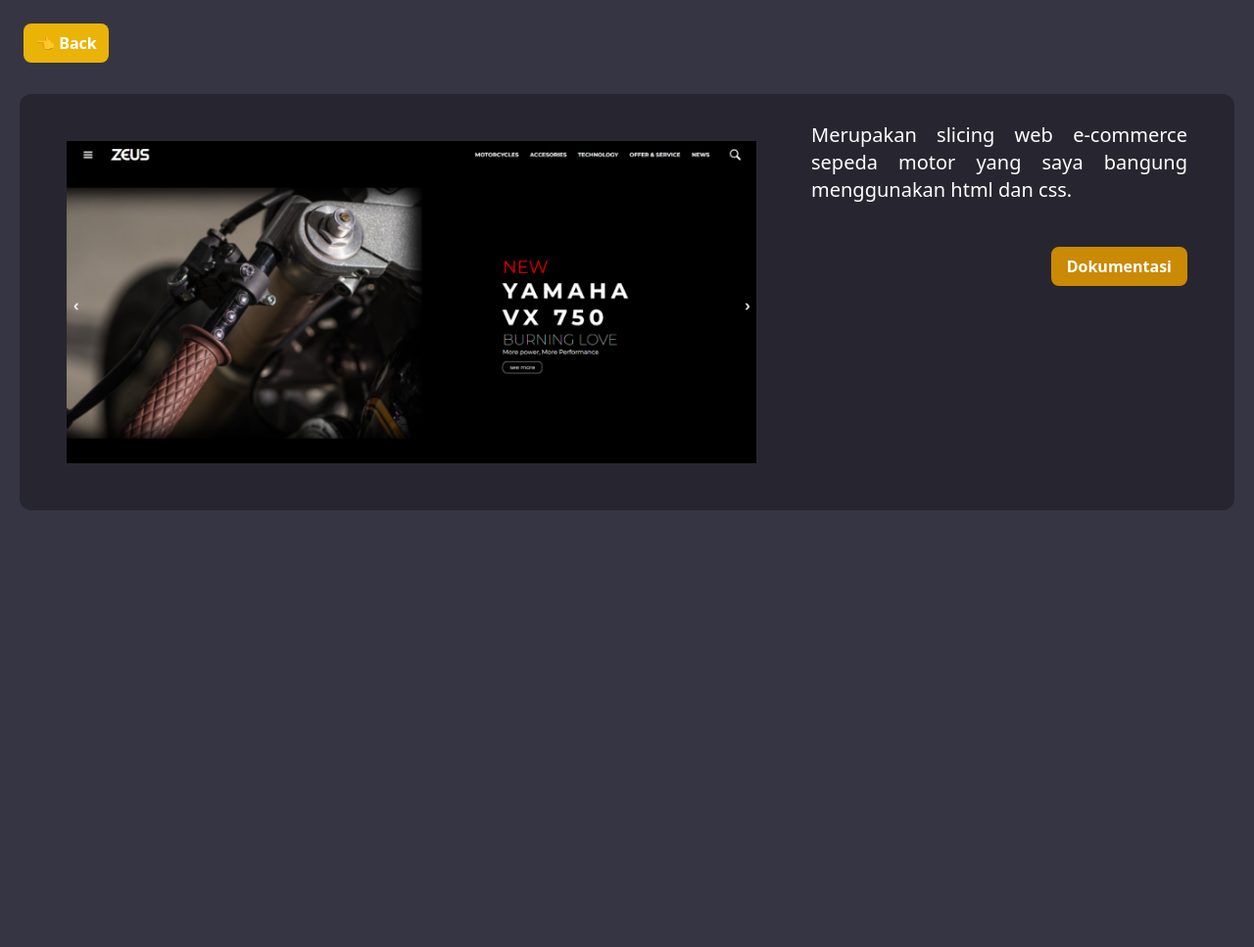
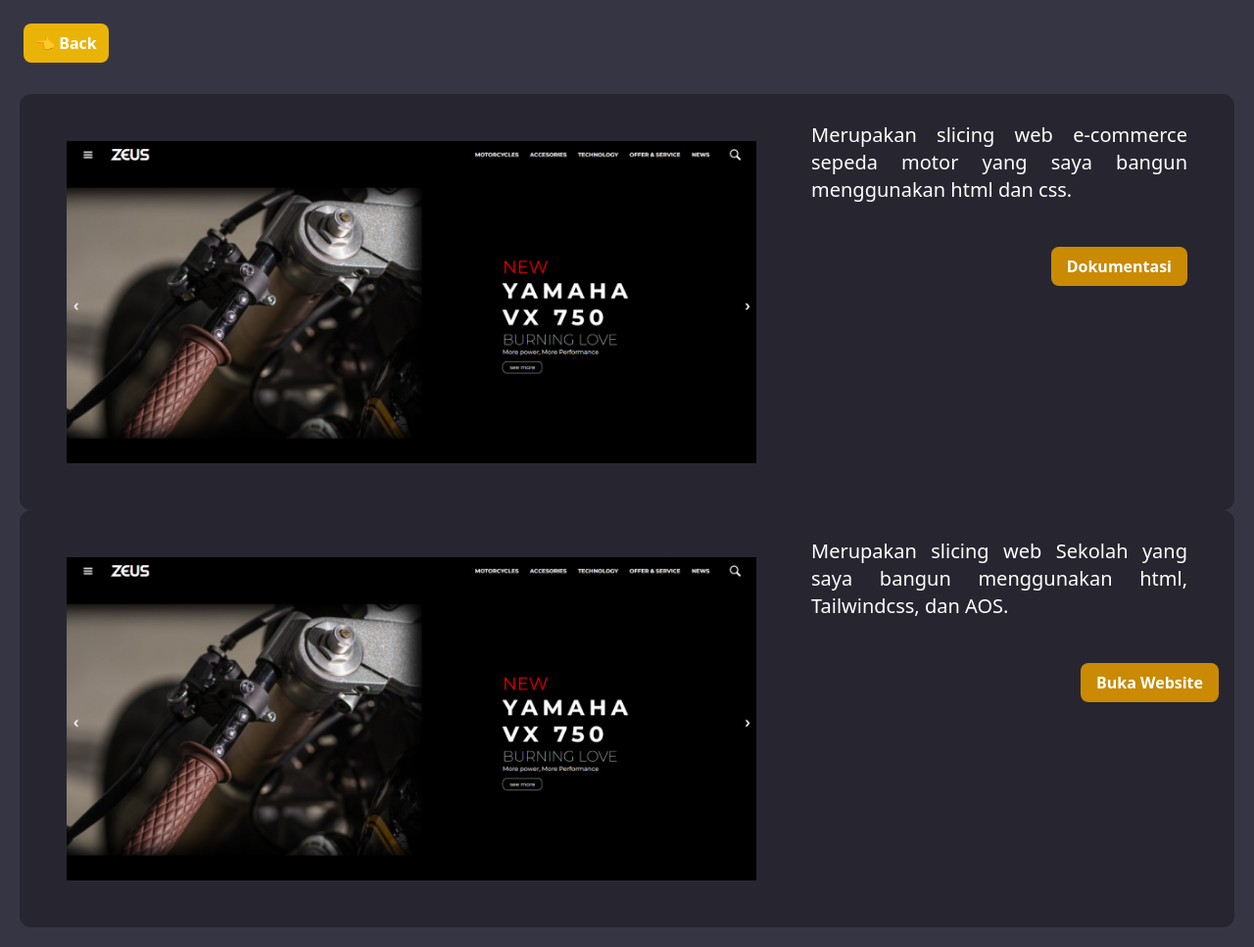
Before and after one commit to AhmadRafif22/AhmadRafif22.github.io, a website: page project/slicing.html in a window 1280 px wide. Shown: the whole page at 98% size. Before the commit the page ends 800 px from the top, so only its background shows below. Drawn offline with Linux system fonts and the light colour scheme.

Commit message:
add project slicing

```diff
--- a/project/slicing.html
+++ b/project/slicing.html
@@ -21,7 +21,7 @@
             </div>
             <div class="max-md:mt-6 mx-auto">
                 <p class="max-sm:text-xs text-xl max-sm:py-0 py-3 max-w-[70vw] max-sm:p-1 p-6 pr-8 text-justify">
-                    Merupakan slicing web e-commerce sepeda motor yang saya bangung menggunakan html dan css.
+                    Merupakan slicing web e-commerce sepeda motor yang saya bangun menggunakan html dan css.
                 </p>
 
                 <div class="flex justify-end space-x-1 pt-8 max-md:pb-5">
@@ -30,8 +30,24 @@
                         <button class="rounded-lg bg-yellow-600 p-2 px-4 font-bold max-md:text-xs">Dokumentasi</button>
                     </a>
                 </div>
+            </div>
+        </div>
+        <div class="flex bg-[#272630] rounded-xl p-4 max-md:flex-wrap">
+            <div class="">
+                <img src="img/zeus.png" class="min-w-[60vw] p-8" width="500vw">
+            </div>
+            <div class="max-md:mt-6 mx-auto">
+                <p class="max-sm:text-xs text-xl max-sm:py-0 py-3 max-w-[70vw] max-sm:p-1 p-6 pr-8 text-justify">
+                    Merupakan slicing web Sekolah yang saya bangun menggunakan html, Tailwindcss, dan AOS.
+                </p>
 
-
+                <div class="flex justify-end space-x-1 pt-8 max-md:pb-5">
+                    <a href="https://drive.google.com/drive/folders/1oMKinZv0DLCrRDKUpqSBBs9WHA6hP0BN" class="pr-8"
+                        target="_blank">
+                        <a href="https://slicing-school-web.vercel.app/index.html"
+                            class="rounded-lg bg-yellow-600 p-2 px-4 font-bold max-md:text-xs">Buka Website</a>
+                    </a>
+                </div>
             </div>
         </div>
     </section>
```
Also changed, not shown: project/img/school-slicing.png (added).
